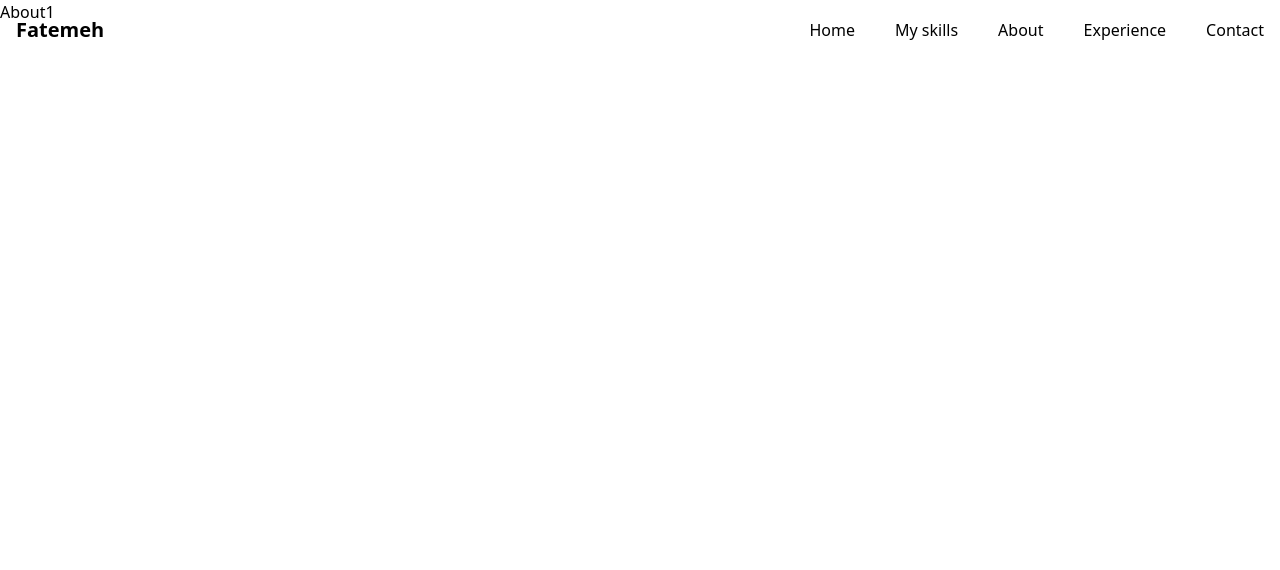
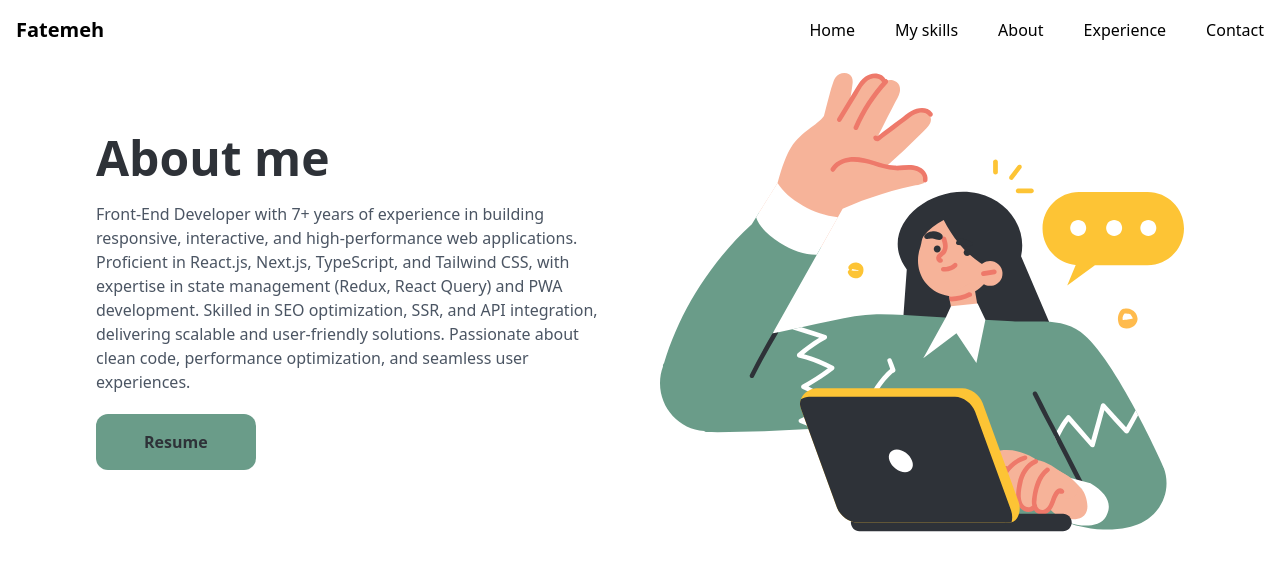
Before and after one commit to fatemeShj/portfolio-front, a Next.js app: page /about in a window 1280 px wide. Shown: the top 570 px of the page. Built offline with nearby package versions, Linux system fonts and the light colour scheme.

Commit message:
feat: add about us

```diff
--- a/src/app/about/page.tsx
+++ b/src/app/about/page.tsx
@@ -1,3 +1,29 @@
+import Image from "next/image";
+import Button from "@/components/Button";
+import about from "@/public/about.svg";
 export default function About() {
-  return <>About1</>;
+  return (
+    <div className="flex flex-col md:flex-row justify-between items-center mx-4 md:mx-24">
+      <div className="mt-10 space-y-5">
+        <div className="text-secondary text-5xl font-bold">About me</div>
+        <p className="text-gray-600 mt-4 max-w-lg">
+          {`Front-End Developer with 7+ years of experience in building responsive, interactive, and high-performance web
+applications. Proficient in React.js, Next.js, TypeScript, and Tailwind CSS, with expertise in state management
+(Redux, React Query) and PWA development. Skilled in SEO optimization, SSR, and API integration, delivering
+scalable and user-friendly solutions. Passionate about clean code, performance optimization, and seamless user
+experiences.`}
+        </p>
+        <Button isPrimary>Resume</Button>
+      </div>
+      <div className="mt-10">
+        <Image
+          src={about}
+          alt="main"
+          width={10}
+          height={10}
+          className="w-[524px] h-[524px]"
+        />
+      </div>
+    </div>
+  );
 }
```
Also changed, not shown: src/public/about.svg (added).
